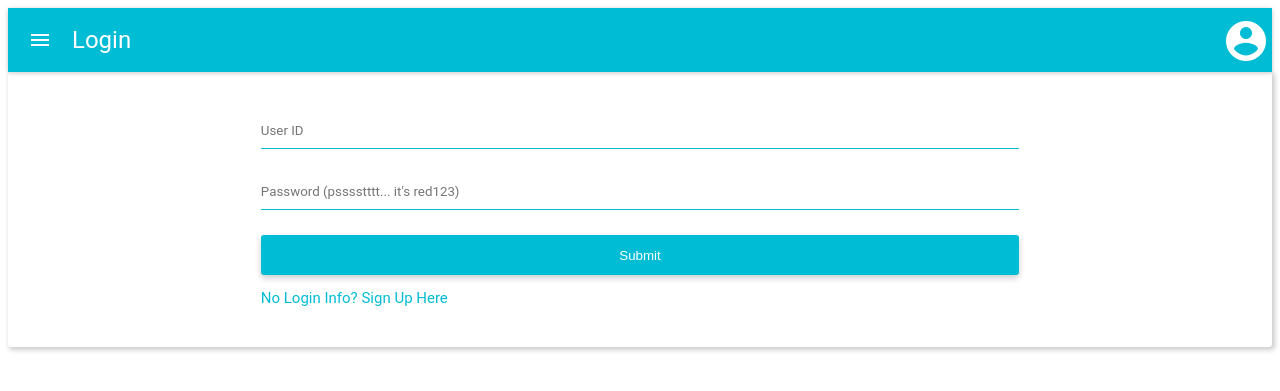
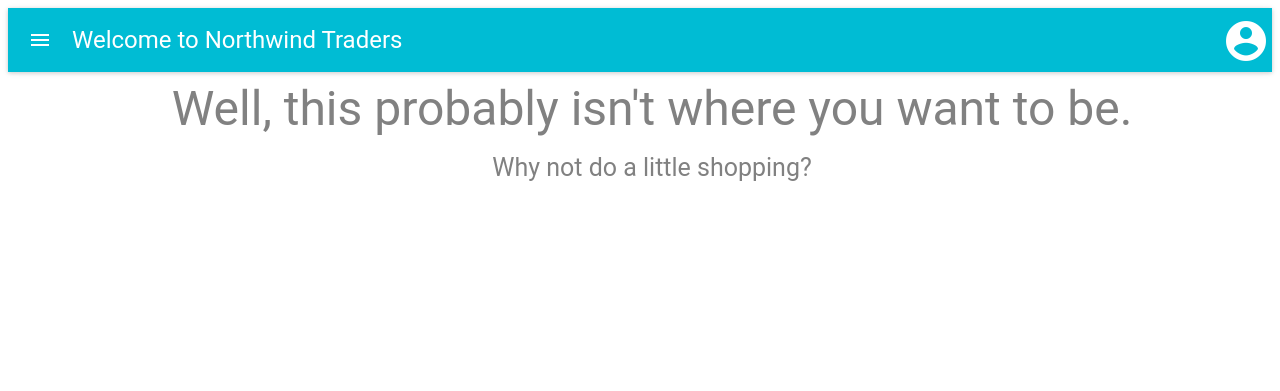
Before and after one commit to matthax/northwind, a PHP site: page / in a window 1280 px wide. Shown: the top 391 px of the page. Run offline with PHP 8.4, Linux system fonts and the light colour scheme.

Commit message:
Fixed login redirect bug

```diff
--- a/index.php
+++ b/index.php
@@ -463,7 +463,7 @@ form a {
                         if (response.success) {
                             sessionStorage.setItem("user", null); // save the response so we can get their name and all if we want to
 
-                            dom.toast("Bye " + user.first_name + "!", "tag_faces");
+                            dom.toast("Bye Felicia!", "tag_faces");
                             window.location.hash = "/login";
                         }
                         else {
--- a/js/login.js
+++ b/js/login.js
@@ -48,6 +48,6 @@ window.pages.login = function () {
             });
         callback(form);
     };
-    northwind.registerPageHandler("Login", /^\/login\/?|\//i, login.load);
+    northwind.registerPageHandler("Login", /^\/login\/?/i, login.load);
     return login;
 }();
```
